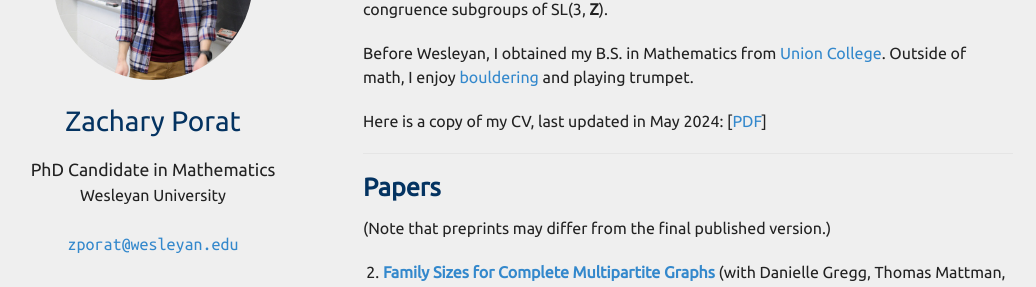
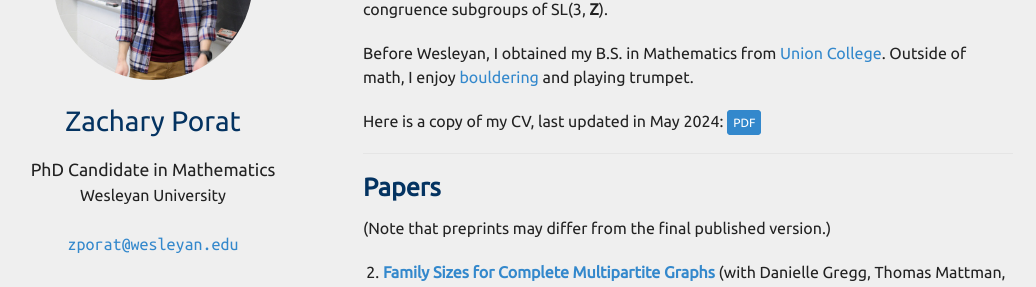
Before and after one commit to zporat/zporat.github.io, a Jekyll site: the page built from index.md, in a window 1280 px wide and 900 px high. Shown: the part 214-501 px from the top of the window, without its empty margins (102-1138 px from the left). Built offline with Jekyll 4.4.1, drawn with Linux system fonts in a browser that asks for light colours; nearby versions of some CDN libraries; a style sheet for code colours, icons or effects is not loaded; our own code applies the rules of GitHub Pages for plain Markdown files.

Commit message:
pdf button

```diff
--- a/index.md
+++ b/index.md
@@ -10,7 +10,7 @@ My research interests lie in number theory.  In particular, I study automorphic
 
 Before Wesleyan, I obtained my B.S. in Mathematics from [Union College](https://www.union.edu/mathematics).  Outside of math, I enjoy [bouldering](https://zporat.github.io/files/pictures/bouldering.jpg) and playing trumpet.
 
-Here is a copy of my CV, last updated in May 2024: [<a href="{{ site.cv_link }}">PDF</a>]
+Here is a copy of my CV, last updated in May 2024: <a href="{{ site.cv_link }}" class="button" style="font-size:12px;">PDF</a>
 
 ---
 
```
